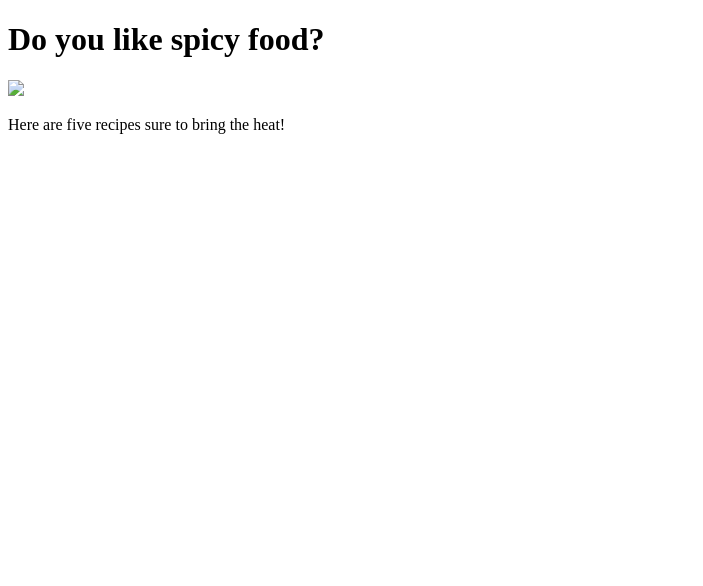
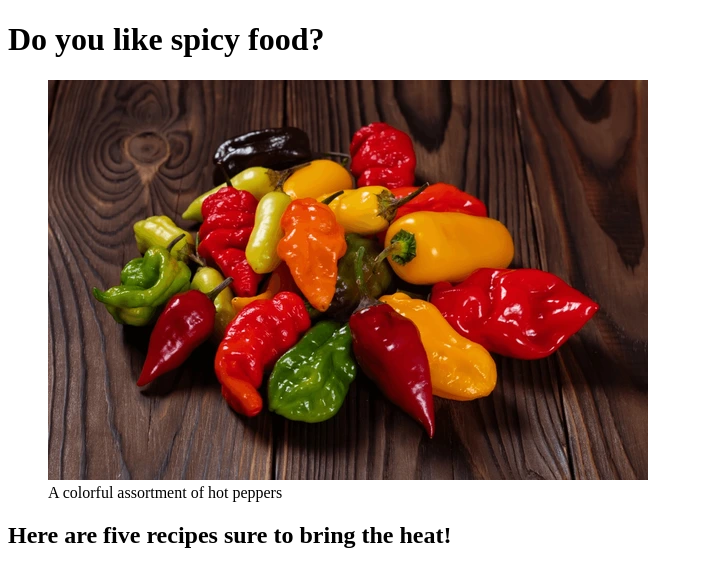
Before and after one commit to TylerLanglois/odin-recipes, a plain HTML site: page index.html in a window 1280 px wide. Shown: the whole page, without its empty margins (0-703 px from the left). Drawn offline with Linux system fonts and the light colour scheme.

Commit message:
Add image caption update body
Added a figure element and a figcaption element to image

```diff
--- a/index.html
+++ b/index.html
@@ -5,10 +5,13 @@
         <title>Recipe Page</title>
    </head>
    <body>
-    <h1>Do you like spicy food?</h1>
-     <img src="../odin-recipes/img/peppers.jpg" height="75">
-     <p> Here are five recipes sure to bring the heat! </p>
-    <p></p>
+     <h1>Do you like spicy food?</h1>
+      <figure>
+        <img src="../odin-recipes/img/peppers.jpg" height="400">
+        <figcaption> A colorful assortment of hot peppers</figcaption>
+      </figure>
+     <H2>Here are five recipes sure to bring the heat!</H2>
+
 
 
 
```
Also changed, not shown: img/peppers.jpg (added), img/yaki.jpg (added).
